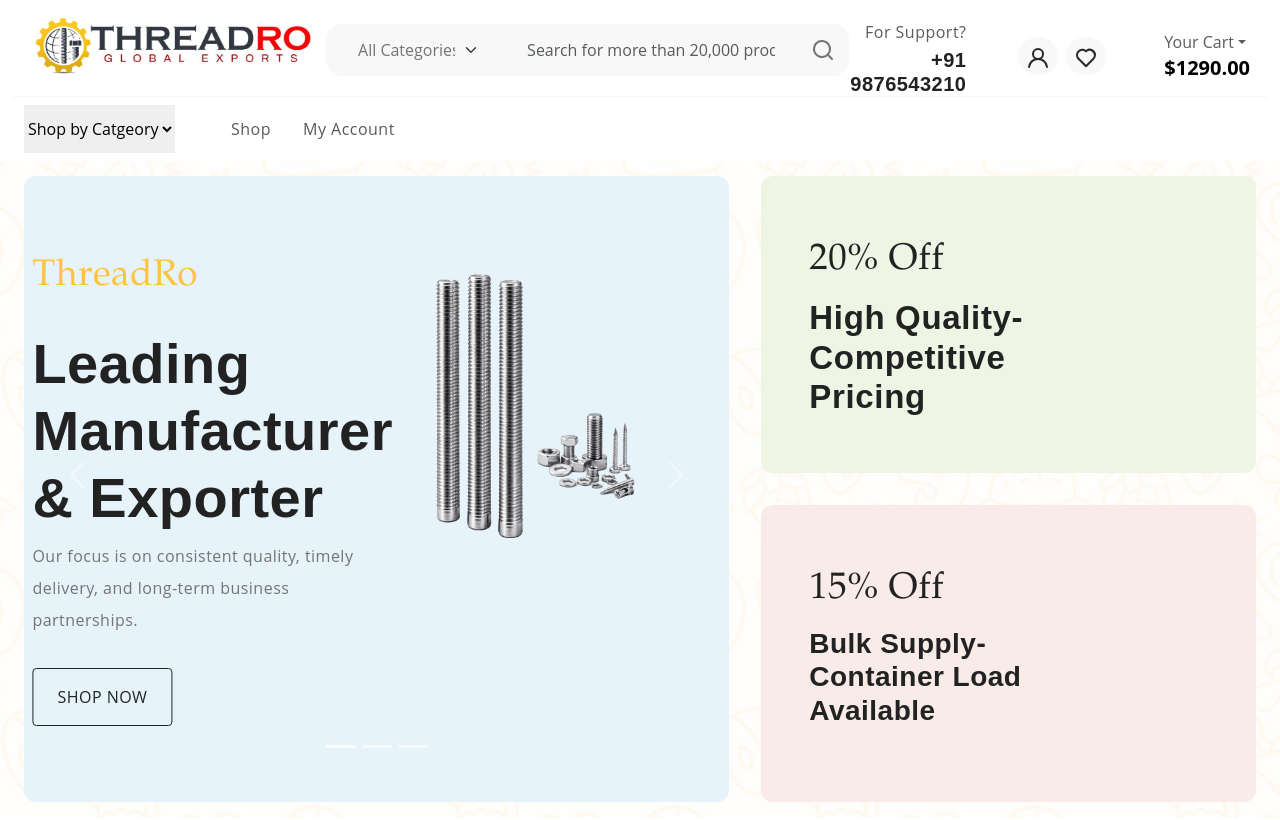
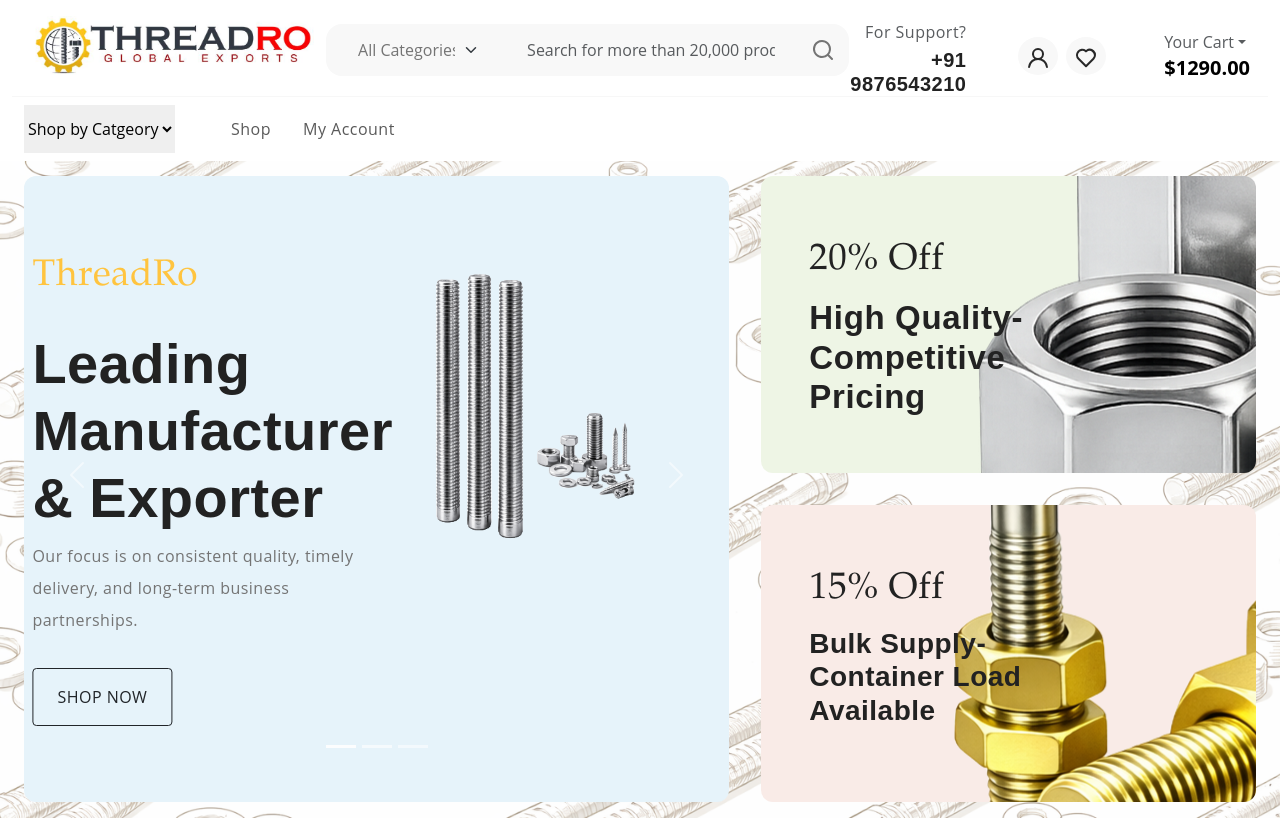
Before and after one commit to Nexaitx/catalog-site, an Angular app: page / in a window 1280 px wide. Shown: the top 820 px of the page. Built offline with nearby package versions, Linux system fonts and the light colour scheme.

Commit message:
updated site

```diff
--- a/src/app/home/home.html
+++ b/src/app/home/home.html
@@ -267,7 +267,7 @@
 
 <!-- Main Banner Carousel -->
 <section class="py-3"
-  style="background-image: url('assets/background1.jpg');background-repeat: no-repeat;background-size: cover; margin-top:160px">
+  style="background-image: url('assets/background1.png');background-repeat: no-repeat;background-size: cover; margin-top:160px">
   <div class="container-fluid">
     <div class="row">
       <div class="col-md-12">
@@ -343,22 +343,20 @@
           </div>
 
           <div class="banner-ad bg-success-subtle block-2"
-            style="background:url('../../assets/hero-right1.png') no-repeat;background-position: right bottom">
+            style="background:url('assets/hero-right1.png') no-repeat;background-position: left; background-size: auto">
             <div class="row banner-content p-5">
 
               <div class="content-wrapper col-md-7">
                 <div class="categories sale">20% off</div>
                 <h3 class="banner-title">High Quality-Competitive Pricing</h3>
-                <!-- <a href="#" class="d-flex align-items-center nav-link">Shop Collection <svg width="24" height="24">
-                    <use xlink:href="#arrow-right"></use>
-                  </svg></a> -->
+
               </div>
 
             </div>
           </div>
 
           <div class="banner-ad bg-danger block-3"
-            style="background:url('assets/hero-right1.png') no-repeat;background-position: right bottom">
+            style="background:url('assets/hero-right2.png') no-repeat;background-position: left; background-size: auto">
             <div class="row banner-content p-5">
 
               <div class="content-wrapper col-md-7">
@@ -928,7 +926,7 @@
       </div>
       <div class="col-md-6">
         <div class="banner-ad bg-info"
-          style="background: url('images/ad-image-4.png');background-repeat: no-repeat;background-position: right bottom;">
+          style="background: url('assets/ad1.png');background-repeat: no-repeat;background-position: bottom;">
           <div class="banner-content p-5">
 
             <div class="categories text-primary fs-3 fw-bold">Production Capacity</div>
@@ -942,7 +940,7 @@
       </div>
       <div class="col-md-6">
         <div class="banner-ad bg-info"
-          style="background: url('images/ad-image-4.png');background-repeat: no-repeat;background-position: right bottom;">
+          style="background: url('assets/ad1.png');background-repeat: no-repeat;background-position: right bottom;">
           <div class="banner-content p-5">
 
             <div class="categories text-primary fs-3 fw-bold">Packaging</div>
@@ -962,12 +960,12 @@
 
       <div class="col-md-6">
         <div class="banner-ad bg-danger mb-3"
-          style="background: url('images/ad-image-3.png');background-repeat: no-repeat;background-position: right bottom;">
+          style="background: url('assets/ad1.png');background-repeat: no-repeat;background-position: top;">
           <div class="banner-content p-5">
 
             <div class="categories text-primary fs-3 fw-bold">Many More...</div>
             <h3 class="banner-title">Customization | Quality | MOQ (Minimum Order Quantity)</h3>
-           <ul>
+           <ul class="rounded bg-warning">
             <li>Available in various sizes</li>
             <li>Products are tested for strength and performance</li>
             <li>Orders are accepted based on full container loads for efficient shipping and cost optimization</li>
```
Also changed, not shown: src/assets/background1.jpg (deleted), src/assets/background1.png (added).
